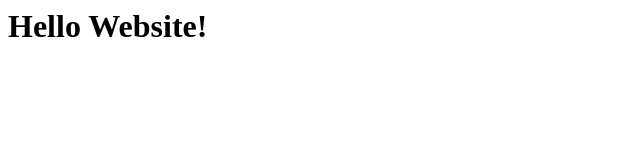
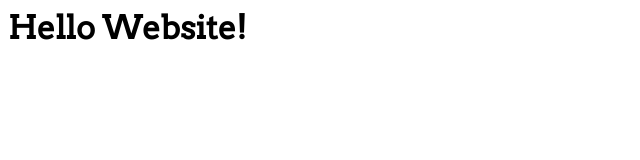
Before and after one commit to Pedrodiger/Pedrodiger.github.io, a plain HTML site: page index.html in a window 1280 px wide. Shown: the whole page, without its empty margins (0-640 px from the left). Drawn offline with Linux system fonts and the light colour scheme.

Commit message:
Update style.css

```diff
--- a/styles/style.css
+++ b/styles/style.css
@@ -1 +1,5 @@
 @import url('https://fonts.googleapis.com/css2?family=Arvo&display=swap');
+
+h1 {
+font-family: Arvo;
+}
```
